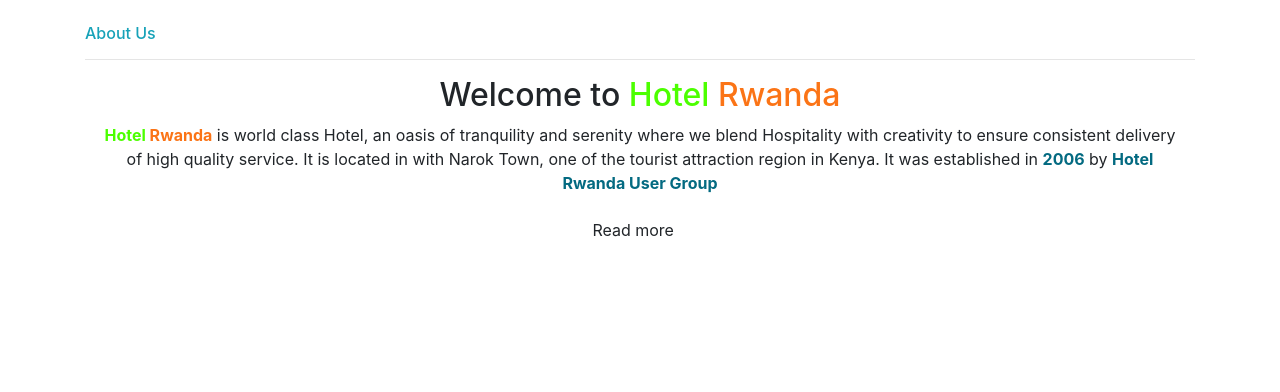
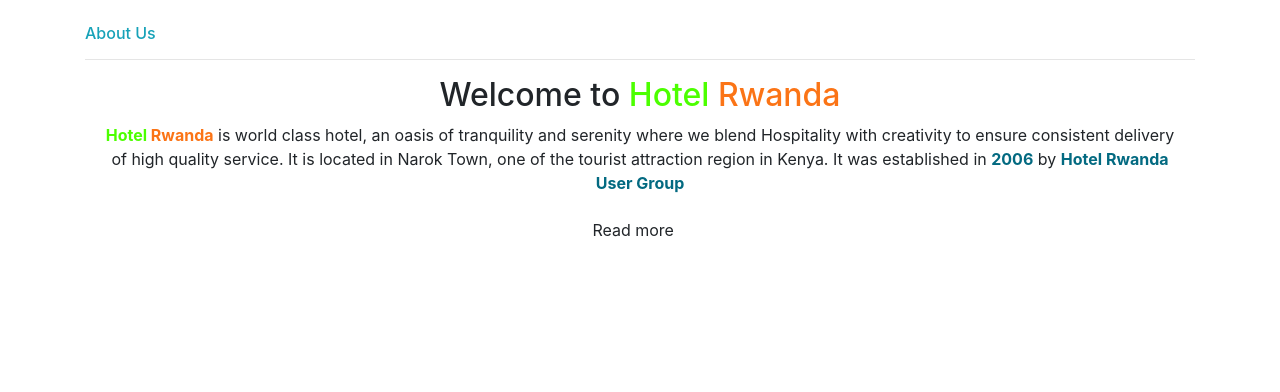
Before and after one commit to wilwagwau/Hotel-Rwanda, a PHP site: page /about.php in a window 1280 px wide. Shown: the part 59-451 px from the top of the page. Run offline with PHP 8.4, Linux system fonts and the light colour scheme.

Commit message:
About us file modified

```diff
--- a/about.php
+++ b/about.php
@@ -14,21 +14,20 @@
 			<div class="panel-body">
 				<strong><h6 class="text-info">About Us</h6></strong>
 				<hr>
-				<div class="container" id="top-section">
-
-		        </div>
+				<!--<div class="container" id="top-section"></div>-->
 				      <!-- Welcome Text-->
                     <section id="welcome" class="about">
                         <div class="container">
                             <div class="welcome text-center wow fadeInUp delay-1s">
                                 <h2>Welcome to <span style="color:#4cff00">Hotel<span style="color:#fb7416"> Rwanda</span></span></h2>
-                                <p><a href="#"><b><span style="color:#4cff00">Hotel<span style="color:#fb7416"> Rwanda</span></span></a></b>  is world class Hotel, an oasis of tranquility and serenity where we blend Hospitality with creativity to ensure consistent delivery of high quality service. It is located in with Narok Town, one of the tourist attraction region in Kenya. It was established in <b style="color: #036a81">2006</b> by <a style="color: #036a81" href="#"><b>Hotel Rwanda User Group</b></a></p>
+                                <p><a href="#"><b><span style="color:#4cff00">Hotel<span style="color:#fb7416"> Rwanda</span></span></a></b>  is world class hotel, an oasis of tranquility and serenity where we blend Hospitality with creativity to ensure consistent delivery of high quality service. It is located in Narok Town, one of the tourist attraction region in Kenya. It was established in <b style="color: #036a81">2006</b> by <a style="color: #036a81" href="#"><b>Hotel Rwanda User Group</b></a></p>
                                 <button class="btn home-btn" type="submit">Read more <i style="color:#fff" class="fa fa-angle-double-right"></i></button>
                             </div>
                         </div>
                     </section>
 		           <!-- <center><h3>Our Partners</h3></center> -->
 			</div>
+
 		</div>
 	</div>
 
```
